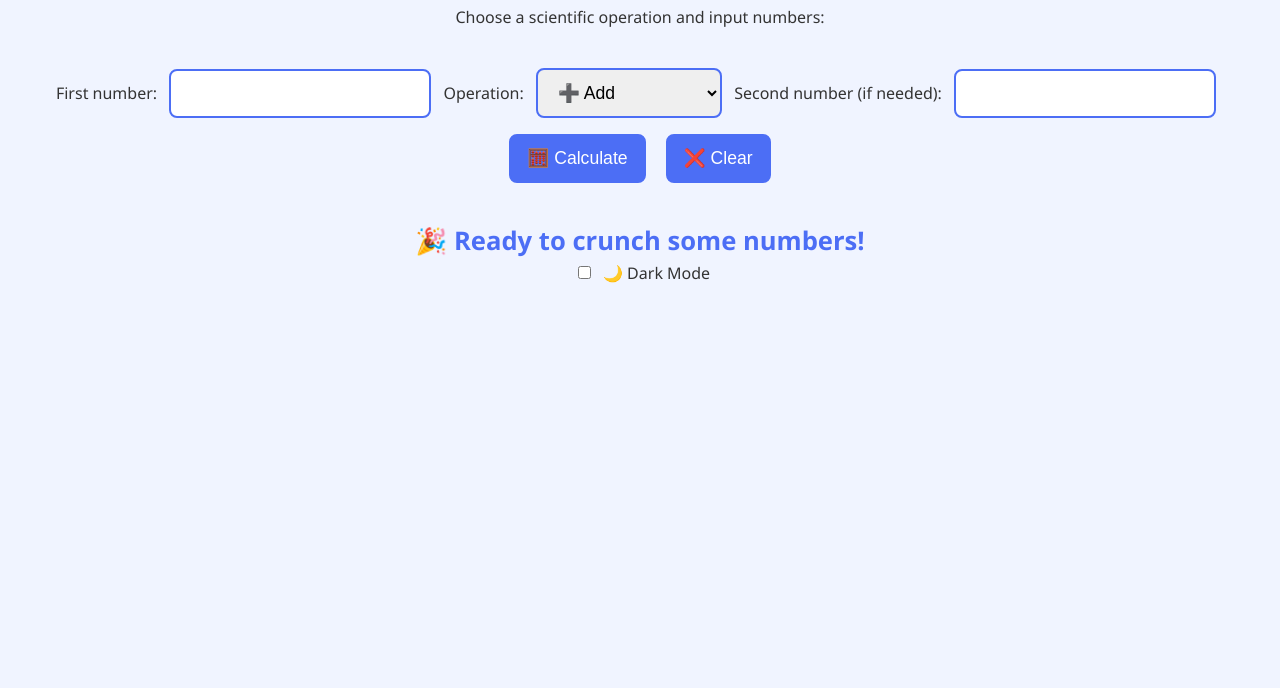
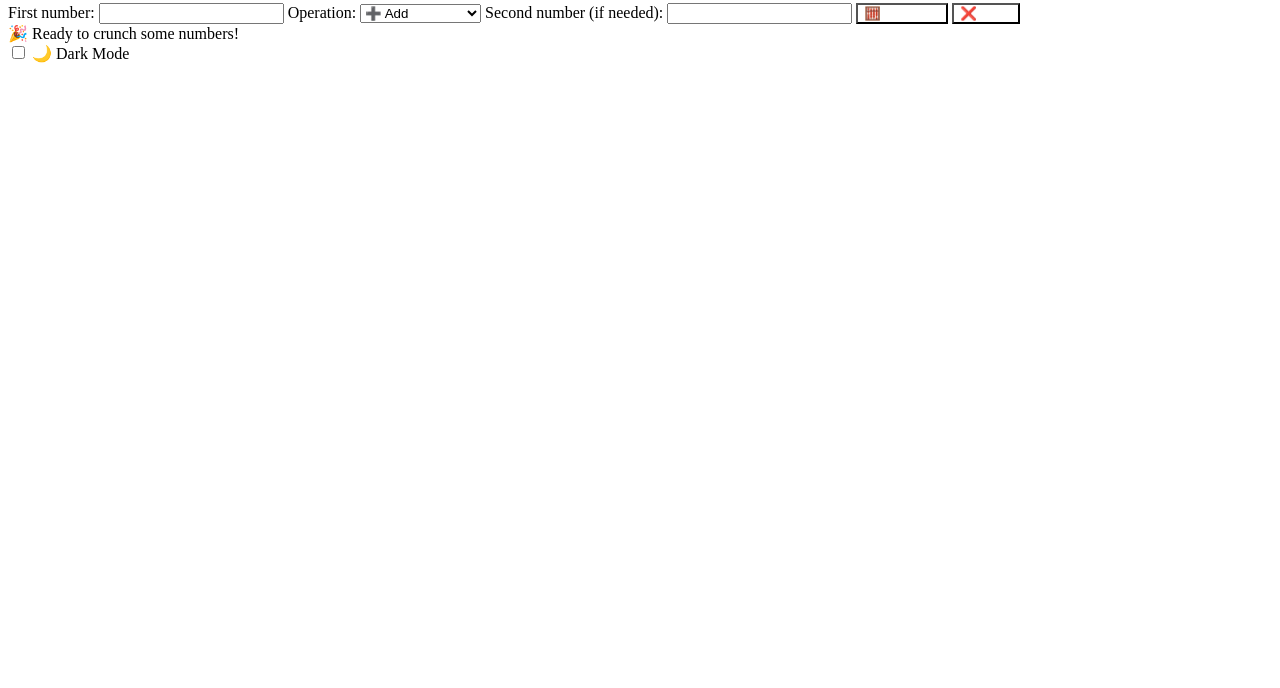
Before and after one commit to SamTech-crypto/simple_calculator, a website with bundled scripts: page index.html in a window 1280 px wide. Shown: the part 112-800 px from the top of the page. Built offline with nearby package versions, Linux system fonts and the light colour scheme.

Commit message:
Update styles.css

```diff
--- a/styles.css
+++ b/styles.css
@@ -1,72 +1,31 @@
-:root {
-  --main-color: #4c6ef5;
-  --accent-color: #22c55e;
-  --error-color: #ef4444;
-  --bg-color-light: #f0f4ff;
-  --bg-color-dark: #1e293b;
-  --text-color-light: #333;
-  --text-color-dark: #f1f5f9;
-}
-
-body {
-  font-family: 'Segoe UI', sans-serif;
-  background: var(--bg-color-light);
-  color: var(--text-color-light);
-  margin: 0;
-  padding: 2rem;
-  text-align: center;
-  transition: background-color 0.3s, color 0.3s;
-}
-
-body.dark-mode {
-  background: var(--bg-color-dark);
-  color: var(--text-color-dark);
-}
-
-header, footer {
-  margin-bottom: 2rem;
-}
-
-input, select, button {
-  padding: 12px 16px;
-  font-size: 1.1rem;
-  margin: 8px;
-  border: 2px solid var(--main-color);
-  border-radius: 8px;
-  outline: none;
-  transition: all 0.2s ease;
-}
-
-input:focus, select:focus {
-  border-color: var(--accent-color);
-  background: #f0fff4;
+@keyframes button-click {
+  0% {
+    transform: scale(1);
+  }
+  50% {
+    transform: scale(0.95);
+  }
+  100% {
+    transform: scale(1);
+  }
 }
 
 button {
   background: var(--main-color);
   color: white;
   cursor: pointer;
+  transition: background 0.3s, transform 0.2s ease-in-out;
+}
+
+button:active {
+  animation: button-click 0.3s;
 }
 
 button:hover {
   background: var(--accent-color);
 }
 
+/* You can also add custom animations for result transition */
 #result {
-  margin-top: 2rem;
-  font-size: 1.6rem;
-  font-weight: bold;
-  color: var(--main-color);
-  min-height: 2rem;
+  transition: opacity 0.2s ease;
 }
-
-.error {
-  color: var(--error-color);
-}
-
-@media (max-width: 600px) {
-  input, select, button {
-    width: 80%;
-    max-width: 300px;
-  }
-}
```
